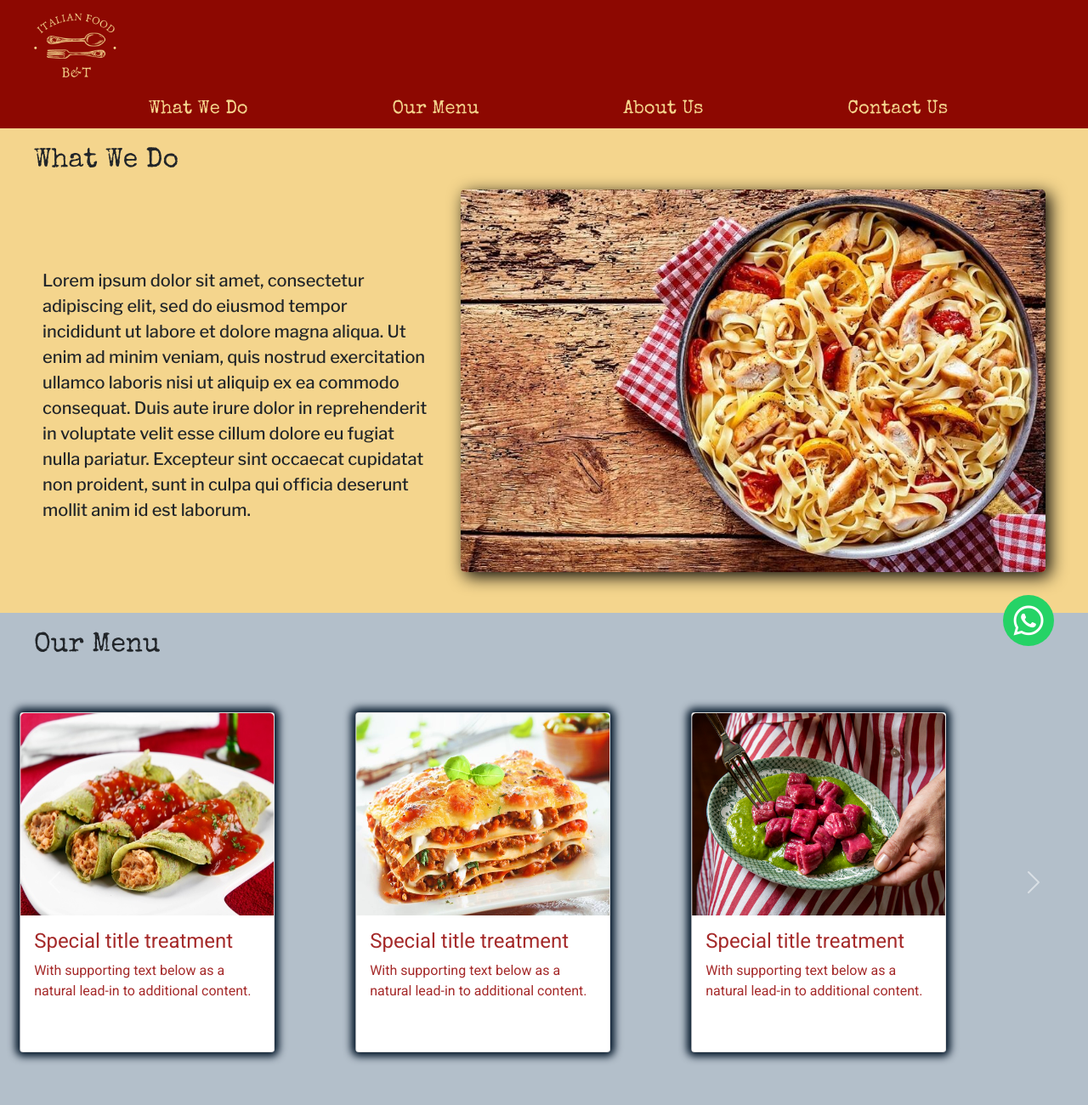
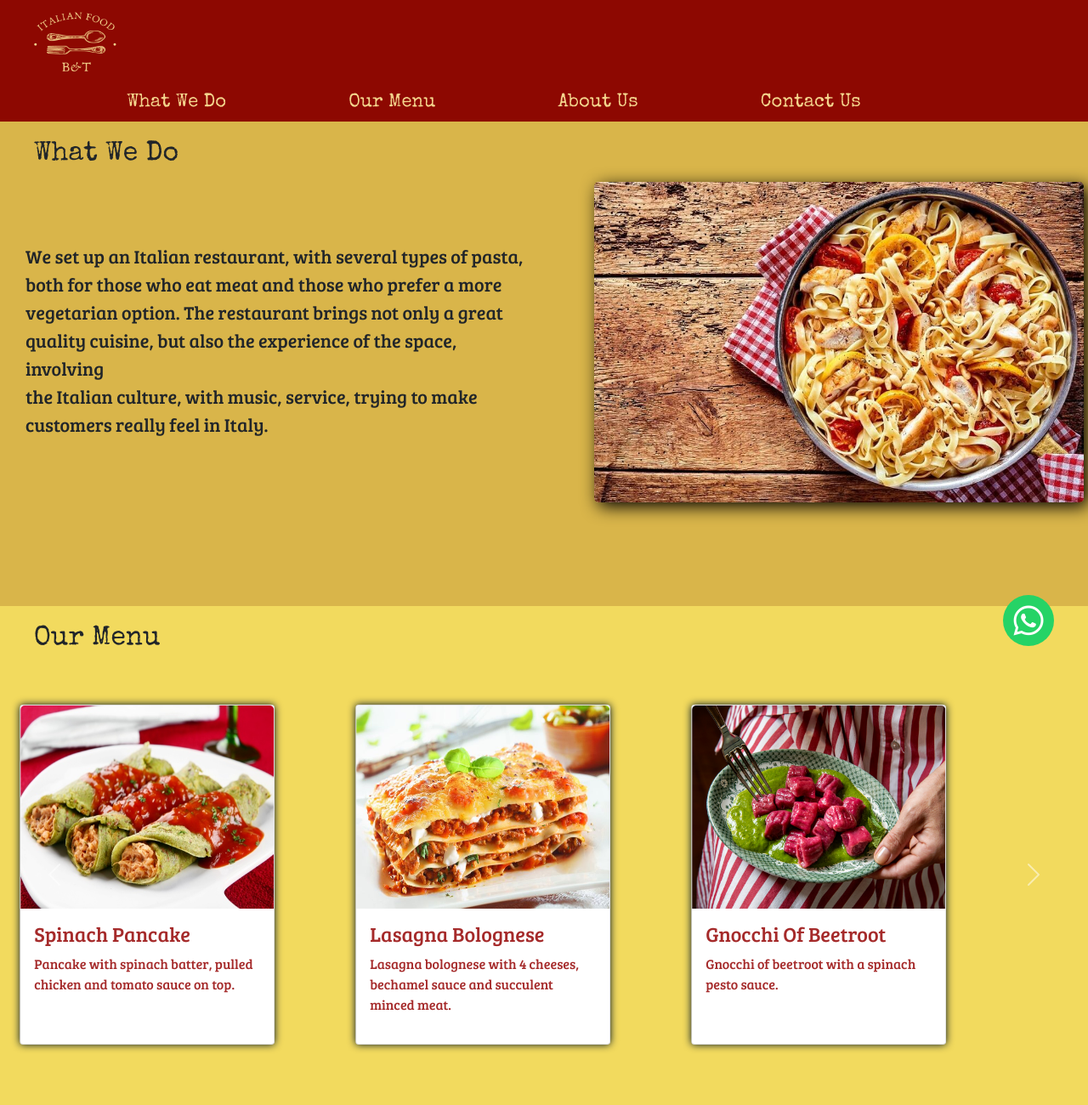
Before and after one commit to BrunoDavanzo/landing-page, a website: page public/index.html in a window 1280 px wide. Shown: the top 1300 px of the page at 85% size. Drawn offline with nearby package versions, Linux system fonts and the light colour scheme.

Commit message:
Menu, cores e atualizando cards

```diff
--- a/public/index.html
+++ b/public/index.html
@@ -8,6 +8,7 @@
   <link rel="stylesheet" href="style.css">
   <link rel="preconnect" href="https://fonts.gstatic.com">
   <link rel="preconnect" href="https://fonts.gstatic.com">
+  <link href="https://fonts.googleapis.com/css2?family=Bree+Serif&display=swap" rel="stylesheet">
   <link href="https://fonts.googleapis.com/css2?family=Roboto&display=swap" rel="stylesheet">
   <link href="https://cdn.jsdelivr.net/npm/bootstrap@5.0.1/dist/css/bootstrap.min.css" rel="stylesheet"
     integrity="sha384-+0n0xVW2eSR5OomGNYDnhzAbDsOXxcvSN1TPprVMTNDbiYZCxYbOOl7+AMvyTG2x" crossorigin="anonymous">
@@ -35,13 +36,12 @@
   <section id="whatWeDo" class="whatWeDo">
     <h2>What We Do</h2>
     <div class="O-que-fazemos">
-    <p class="Article-1">
-            Lorem ipsum dolor sit amet, consectetur adipiscing elit, sed do eiusmod tempor
-            incididunt ut labore et dolore magna aliqua. Ut enim ad minim veniam, quis nostrud
-            exercitation ullamco laboris nisi ut aliquip ex ea commodo consequat. Duis aute irure
-            dolor in reprehenderit in voluptate velit esse cillum dolore eu fugiat nulla pariatur.
-            Excepteur sint occaecat cupidatat non proident, sunt in culpa qui officia deserunt
-            mollit anim id est laborum.
+    <p class="article-1">
+      We set up an Italian restaurant, with several types of pasta,<br> both for
+      those who eat meat and those who prefer a more <br>vegetarian option.
+      The restaurant brings not only a great<br> quality cuisine, but also
+      the experience of the space, involving<br> the Italian culture,
+      with music, service, trying to make <br>customers really feel in Italy.
     </p>
     <img class="coverPhoto" src="img/foto-de-entrada.jpg">
   </div>
@@ -57,24 +57,24 @@
             <div class="card">
               <img class="img" src="img/panqueca-de-espinafre.jpg">
               <div class="card-body">
-                <h4 class="card-title">Special title treatment</h4>
-                <p class="card-text">With supporting text below as a natural lead-in to additional content.</p>
+                <h4 class="card-title">Spinach Pancake</h4>
+                <p class="card-text">Pancake with spinach batter, pulled chicken and tomato sauce on top.</p>
               </div>
             </div>
 
             <div class="card">
               <img class="img" src="img/lasanha.jpg">
               <div class="card-body">
-                <h4 class="card-title">Special title treatment</h4>
-                <p class="card-text">With supporting text below as a natural lead-in to additional content.</p>
+                <h4 class="card-title">Lasagna Bolognese</h4>
+                <p class="card-text">Lasagna bolognese with 4 cheeses, bechamel sauce and succulent minced meat.</p>
               </div>
             </div>
 
             <div class="card">
               <img class="img" src="img/nhoque-de-beterraba.jpeg">
               <div class="card-body">
-                <h4 class="card-title">Special title treatment</h4>
-                <p class="card-text">With supporting text below as a natural lead-in to additional content.</p>
+                <h4 class="card-title">Gnocchi Of Beetroot</h4>
+                <p class="card-text">Gnocchi of beetroot with a spinach pesto sauce.</p>
               </div>
             </div>
 
@@ -87,24 +87,24 @@
             <div class="card">
               <img class="img" src="img/nhoque-de-espinafre.png">
               <div class="card-body">
-                <h4 class="card-title">Special title treatment</h4>
-                <p class="card-text">With supporting text below as a natural lead-in to additional content.</p>
+                <h4 class="card-title">Spinach's Gnocchi</h4>
+                <p class="card-text">Spinach gnocchi with ricotta cheese.</p>
               </div>
             </div>
 
             <div class="card">
               <img class="img" src="img/Lasanha-de-berinjela.jpg">
               <div class="card-body">
-                <h4 class="card-title">Special title treatment</h4>
-                <p class="card-text">With supporting text below as a natural lead-in to additional content.</p>
+                <h4 class="card-title">Eggplant lasagna</h4>
+                <p class="card-text">Eggplant lasagna with cheese, tomato sauce and parsley.</p>
               </div>
             </div>
 
             <div class="card">
               <img class="img" src="img/panqueca.jpg">
               <div class="card-body">
-                <h4 class="card-title">Special title treatment</h4>
-                <p class="card-text">With supporting text below as a natural lead-in to additional content.</p>
+                <h4 class="card-title">Pancake</h4>
+                <p class="card-text">A tradicional pancake with minced meat, tomato sauce and cheese on top.</p>
               </div>
             </div>
 
@@ -116,24 +116,24 @@
             <div class="card">
               <img class="img" src="img/macarrao-alla-matriciana.jpg">
               <div class="card-body">
-                <h4 class="card-title">Special title treatment</h4>
-                <p class="card-text">With supporting text below as a natural lead-in to additional content.</p>
+                <h4 class="card-title">Pasta Alla Matriciana</h4>
+                <p class="card-text">Tradicional pasta with pancetta, tomato sauce and onion.</p>
               </div>
             </div>
 
             <div class="card">
               <img class="img" src="img/panqueca de beterraba.jpeg">
               <div class="card-body">
-                <h4 class="card-title">Special title treatment</h4>
-                <p class="card-text">With supporting text below as a natural lead-in to additional content.</p>
+                <h4 class="card-title">Beetroot Pancake</h4>
+                <p class="card-text">A beetroot pancake with pulled chicken, ricotta cheese, pesto sauce on top, ans salad.</p>
               </div>
             </div>
 
             <div class="card">
               <img class="img" src="img/Nhoque.jpg">
               <div class="card-body">
-                <h4 class="card-title">Special title treatment</h4>
-                <p class="card-text">With supporting text below as a natural lead-in to additional content.</p>
+                <h4 class="card-title">Gnocchi</h4>
+                <p class="card-text">A tradicional Gnocchi.</p>
               </div>
             </div>
 
@@ -159,12 +159,11 @@
   <div class="About">
   <img class="SobreNos" src="img/AboutUs.jpg">
   <p class="Article-2">
-    Lorem ipsum dolor sit amet, consectetur adipiscing elit, sed do eiusmod tempor
-            incididunt ut labore et dolore magna aliqua. Ut enim ad minim veniam, quis nostrud
-            exercitation ullamco laboris nisi ut aliquip ex ea commodo consequat. Duis aute irure
-            dolor in reprehenderit in voluptate velit esse cillum dolore eu fugiat nulla pariatur.
-            Excepteur sint occaecat cupidatat non proident, sunt in culpa qui officia deserunt
-            mollit anim id est laborum.
+    We are two friends who met in Ireland, Cork specifically, on a
+    cultural exchange. After having visited many Italian restaurants
+    in several countries, as well as in Italy, we decided to biuld our
+    own business and bring some of the experience we had and set up
+    our own restaurant, and pass this wonderful experience to our customers.
   </p>
 </div>
 </section>
--- a/public/style.css
+++ b/public/style.css
@@ -1,5 +1,6 @@
 
 * {
+    width: auto;
     padding:0;
     margin:0;
     vertical-align:baseline;
@@ -20,7 +21,7 @@ h1, h2{
 }
 header{
     display: flex;
-    /* height: 100px; */
+    height: 100px;
     background-color: #8D0801;
 }
 .logo{
@@ -32,12 +33,13 @@ nav{
     position: sticky;
     top: 0;
     padding:5px ;
+    z-index: 1;
 
 }
 .menu{
     display: flex;
     justify-content: space-evenly;
-    width: 100vw;
+    width: 90vw;
     align-items:flex-end;
     color: #F4D58D;
     margin: 0;
@@ -52,29 +54,31 @@ li a:hover{
     color:#d1bd0c;
 }
 .whatWeDo{
-    background-color:#F4D58D;
+    background-color:#D9B54A;
     height: 570px;
 }
 .O-que-fazemos{
     display: flex;
-    align-items: center;
+    align-items:center;
+    margin: 0;
 }
 
-.Article-1{
-    margin: 20px 30px 20px 50px;
-    font-family: 'Libre Franklin', sans-serif;
-    font-size: 20px;
+.article-1{
+    margin: 20px 30px 20px 30px;
+    font-family: 'Bree Serif', serif;
+    font-size: 22px;
 }
 
 .coverPhoto{
-    height: 450px;
-    margin: 5px 50px 40px 10px;
+    width: 45%;
+    height: 40%;
+    margin: 5px 5px 0px 40px;
     border-radius: 5px;
     box-shadow: 5px 5px 20px #000000;
 }
 
 .OurMenu{
-    background-color: #b3bfca;
+    background-color: #F2DA5E;
     height: 650px;
 }
 
@@ -88,12 +92,20 @@ li a:hover{
     width: 300px;
     height: 400px;
     color: brown;
-    box-shadow: 0px 0px 10px 5px #001427;
+    box-shadow: 0px 0px 10px 0px #001427;
+    transition: all 0.5s;
+}
+.card:hover{
+    transform: scale(1.1);
+}
+p, h4{
+    font-family: 'Bree Serif', serif;
 }
 
 .img{
     height: 60%;
     border-radius: 5px 5px 0px 0px;
+
 }
 
 .carousel-control-next,
@@ -102,7 +114,7 @@ li a:hover{
 }
 
 .AboutUs{
-    background-color: #a77678;
+    background-color: #F2E85C;
     height: 600px;
 
 }
@@ -118,15 +130,15 @@ li a:hover{
 }
 .Article-2{
     margin: 40px 40px 20px 50px;
-    font-family: 'Libre Franklin', sans-serif;
-    font-size: 20px;
+    font-family: 'Bree Serif', serif;
+    font-size: 21px;
 }
 .ContactUs{
     padding-top: 100px;
     display: flex;
     justify-content: space-evenly;
     height: 450px;
-    background-color: rgb(34, 11, 22);
+    background-color: #e4db97;
 }
 .form{
     width: 700px;
@@ -136,7 +148,7 @@ li a:hover{
 .Phone{
     margin: 10px;
     width: 250px;
-    background-color: rgb(230, 225, 218);
+    background-color: rgb(251, 251, 251);
     border-radius: 3px;
     padding: 5px;
     border: none;
@@ -152,7 +164,7 @@ li a:hover{
 }
 .message{
     height: 150px;
-    background-color:  rgb(230, 225, 218);
+    background-color:  rgb(251, 251, 251);
 }
 .button,
 .message{
@@ -162,14 +174,14 @@ li a:hover{
     outline: none;
 }
 .button{
-    background-color: rgb(119, 94, 118);
+    background-color: rgb(202, 199, 18);
 }
 .button:hover{
-    background-color: rgb(32, 94, 19);
-    color: rgb(245, 236, 219)
+    background-color: rgb(193, 188, 28);
+    color: rgb(17, 14, 9)
 }
 .Contact{
-    color: thistle;
+    color: rgb(10, 8, 10);
 }
 ul{
     padding-left: 0 !important;
@@ -206,7 +218,7 @@ footer{
     justify-content: space-around;
     align-items: center;
     height: 115px;
-    background-color: #e4db97;
+    background-color: #D2D7D9;
 }
 .developers,
 .policy a{
```
